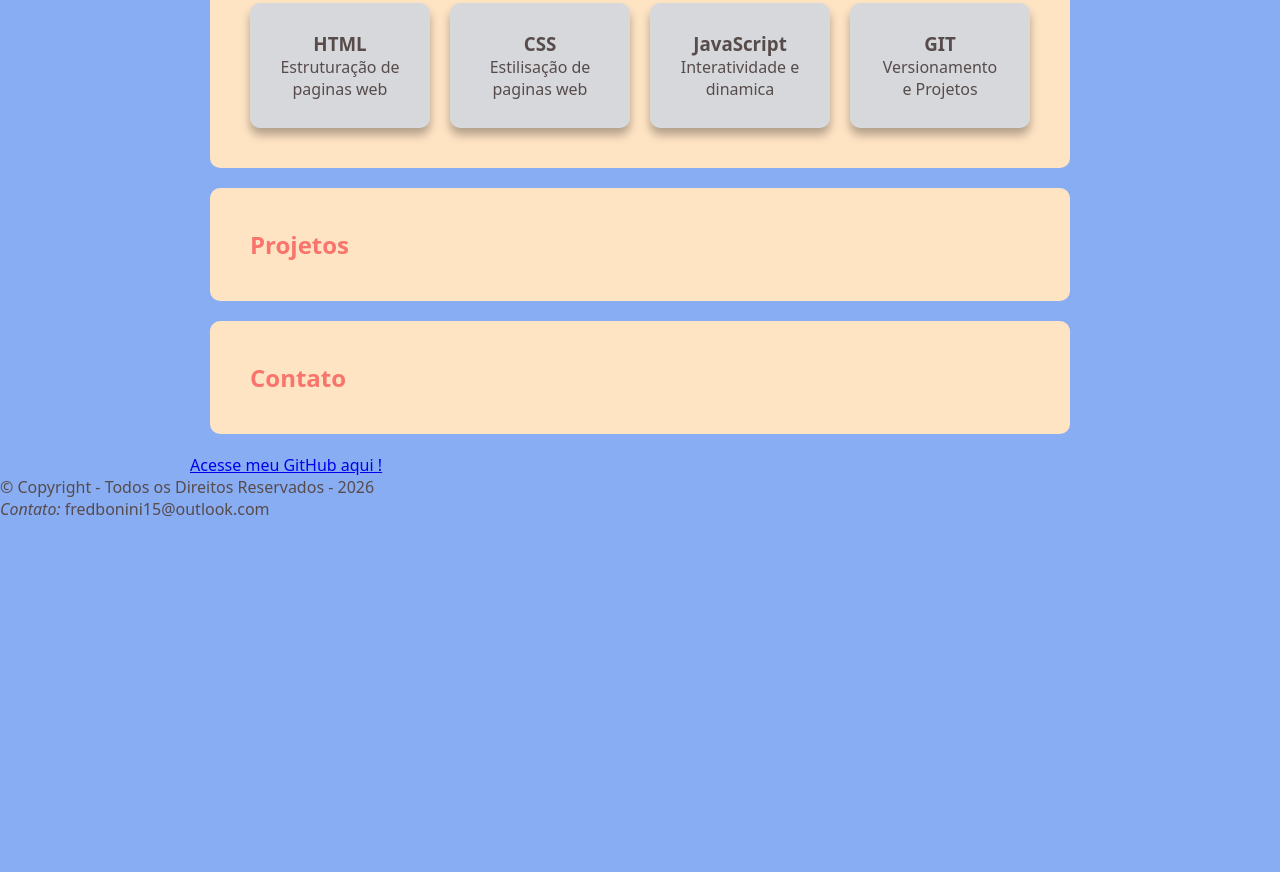
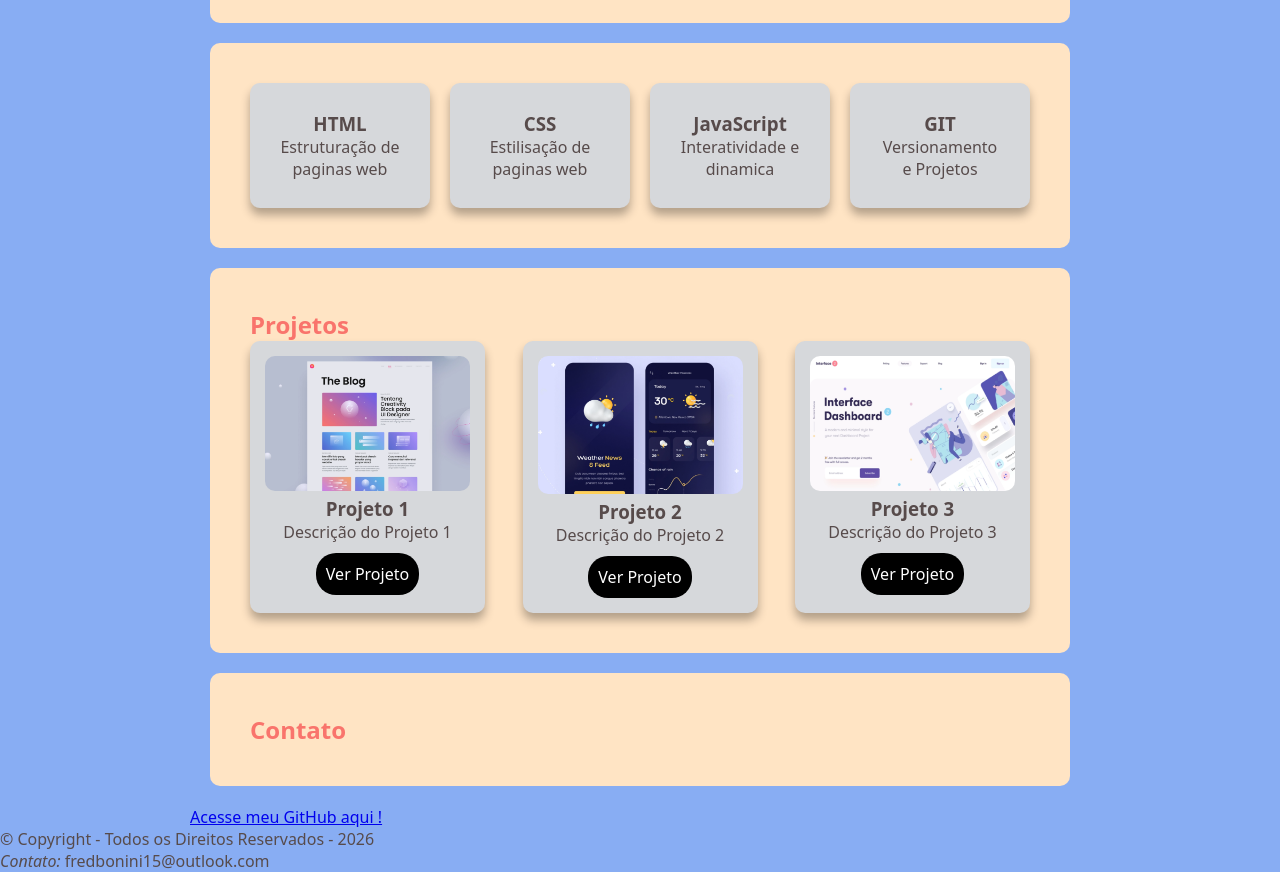
Before and after one commit to FredSantiago0/Portifolio, a plain HTML site: page index.html in a window 1280 px wide. Shown: the part 689-1561 px from the top of the page. Before the commit the page ends 1209 px from the top, so only its background shows below. Drawn offline with Linux system fonts and the light colour scheme.

Commit message:
FEAT: add new performance assets, update styles, and adjust index structure

```diff
--- a/css/style.css
+++ b/css/style.css
@@ -51,6 +51,12 @@ section:hover{
     text-align: center;
 }
 
+.cabecalho img{
+    height: 180px;
+    width: auto;
+
+}
+
 main {
     margin: auto;
     max-width: 900px;
@@ -78,4 +84,51 @@ main {
     text-align: center;
     min-height: 110px;
     box-shadow: 0px 7px 10px rgba(0, 0, 0, 0.3);
+    transition: transform 0.3s ease;
 }
+
+.card-habilidade:hover{
+    transform: scale(1.1);
+}
+
+.container-projetos{
+    display: flex;
+    justify-content: space-between;
+
+}
+
+.card-projeto{
+    background-color: #d6d8db;
+    width: 235px;
+    height: auto;
+    padding: 15px;
+    border-radius: 10px;
+    box-shadow: 0px 7px 10px rgba(0, 0, 0, 0.3);
+    transition: transform 0.3s ease;
+    text-align: center;
+
+}
+
+.card-projeto img{
+    width: 100%;
+    border-radius: 10px;
+}
+
+.card-projeto a{
+    display: inline-block;
+    background-color: black;
+    color: white;
+    padding: 10px;
+    text-decoration: none;
+    border-radius: 20px;
+    margin-top: 10px;
+    transition:  1s ease;
+}
+
+.card-projeto:hover{
+    transform: scale(1.1);
+}
+
+.card-projeto a:hover{
+    border-radius: 5px;
+}
--- a/index.html
+++ b/index.html
@@ -8,7 +8,7 @@
 </head>
 <body>
     <header class="cabecalho">
-            <img src="imagens/perf.jpg" alt="foto do perfil" width="100px" height="100px">
+            <img src="imagens/perf.png" alt="foto do perfil" width="100px" height="100px">
             <h1 class="name">Frederico B.S.B.</h1>
             <p>Engenheiro de Software | Desenvolvedor</p>
     </header>
@@ -66,7 +66,29 @@
 
         <section id="Projetos">
             <h2>Projetos</h2>
-            <p></p>
+                <div class="container-projetos">
+
+                    <div class="card-projeto">
+                        <img src="imagens/pj1.png" alt="Projeto 1">
+                        <h3>Projeto 1</h3>
+                        <p>Descrição do Projeto 1</p>
+                        <a href="#">Ver Projeto</a>
+                    </div>
+
+                    <div class="card-projeto">
+                        <img src="imagens/pj2.png" alt="Projeto 2">
+                        <h3>Projeto 2</h3>
+                        <p>Descrição do Projeto 2</p>
+                        <a href="#">Ver Projeto</a>
+                    </div>
+
+                    <div class="card-projeto">
+                        <img src="imagens/pj3.png" alt="Projeto 3">
+                        <h3>Projeto 3</h3>
+                        <p>Descrição do Projeto 3</p>
+                        <a href="#">Ver Projeto</a>
+                    </div>
+                </div>
         </section>
 
         <section id="Contato">
```
Also changed, not shown: imagens/perf.jpg (deleted), imagens/perf.png (added), imagens/pj1.png (added), imagens/pj2.png (added), imagens/pj3.png (added).
